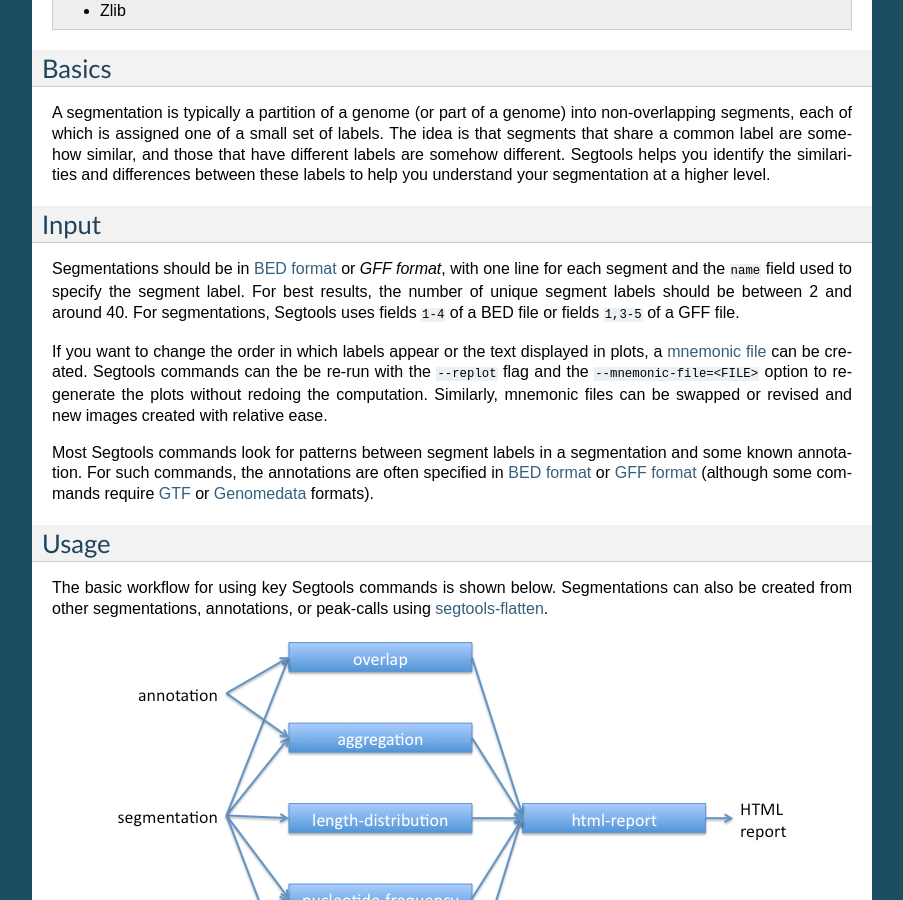
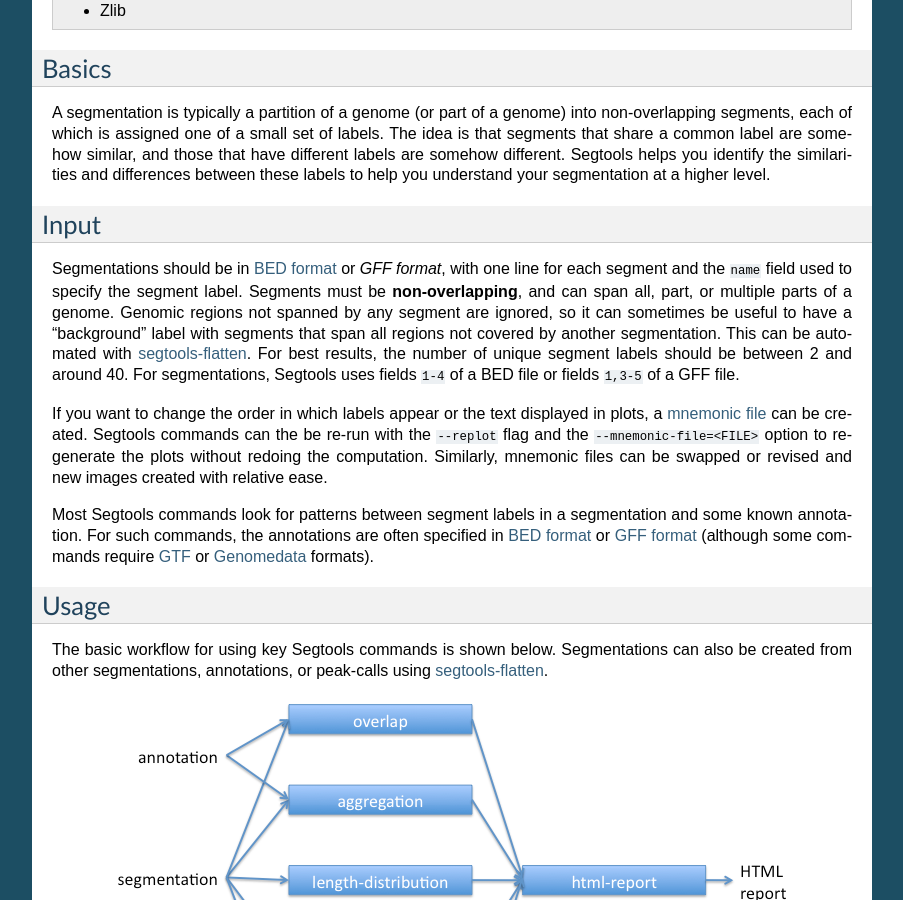
Before and after one commit to hoffmangroup/segtools, a Sphinx documentation site: the page built from doc/segtools.rst, in a window 1280 px wide and 900 px high, scrolled down 780 px. Shown: the whole window, without its empty margins (198-1101 px from the left). Built offline with Sphinx 7.4.7, drawn with Linux system fonts in a browser that asks for light colours; formulas are drawn with MathJax 3; some of the changed text lies outside the part shown.

Commit message:
Updated news, fixed bugs, updated docs

```diff
--- a/doc/segtools.rst
+++ b/doc/segtools.rst
@@ -58,7 +58,12 @@ Input
 =====
 Segmentations should be in `BED format`_ or `GFF format`, with one
 line for each segment and the ``name`` field used to specify the segment
-label. For best results, the number of unique segment labels should
+label. Segments must be **non-overlapping**, and can span all, part, or
+multiple parts of a genome. Genomic regions not spanned by any segment
+are ignored, so it can sometimes be useful to have a "background" label
+with segments that span all regions not covered by another segmentation.
+This can be automated with :ref:`segtools-flatten <segtools-flatten>`.
+For best results, the number of unique segment labels should
 be between 2 and around 40. For segmentations, Segtools uses fields ``1-4``
 of a BED file or fields ``1,3-5``  of a GFF file.
 
--- a/setup.py
+++ b/setup.py
@@ -52,7 +52,7 @@ segtools-transition = segtools.transition:main
 #segtools = segtools.validate_all:main
 
 install_requires = ["genomedata", "numpy", "rpy2", "textinput",
-                    "tables>=2.1,<2.2a0,>=2.2"]
+                    "tables>=2.1"]
 
 if __name__ == "__main__":
     setup(name=name,
```
Also changed, not shown: other parts of doc/segtools.rst (+4 -3 lines), 4 other files.
